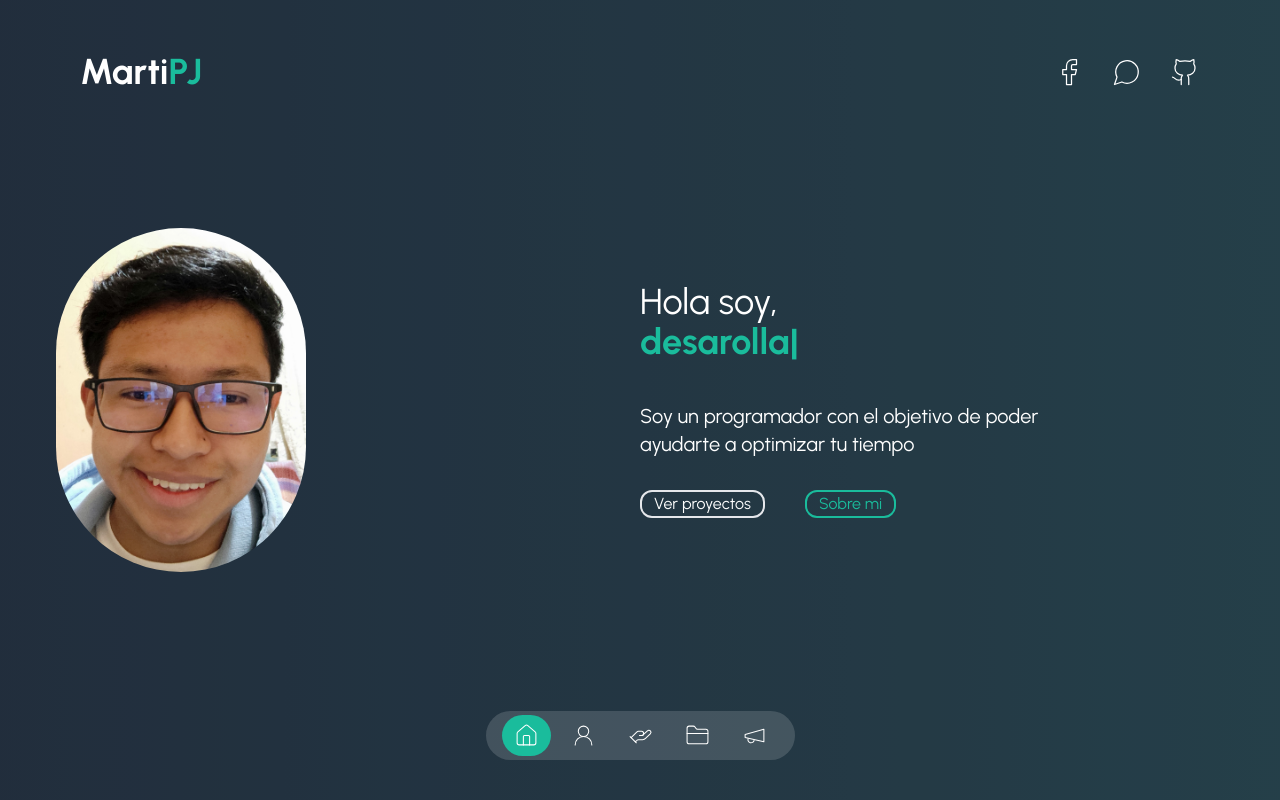
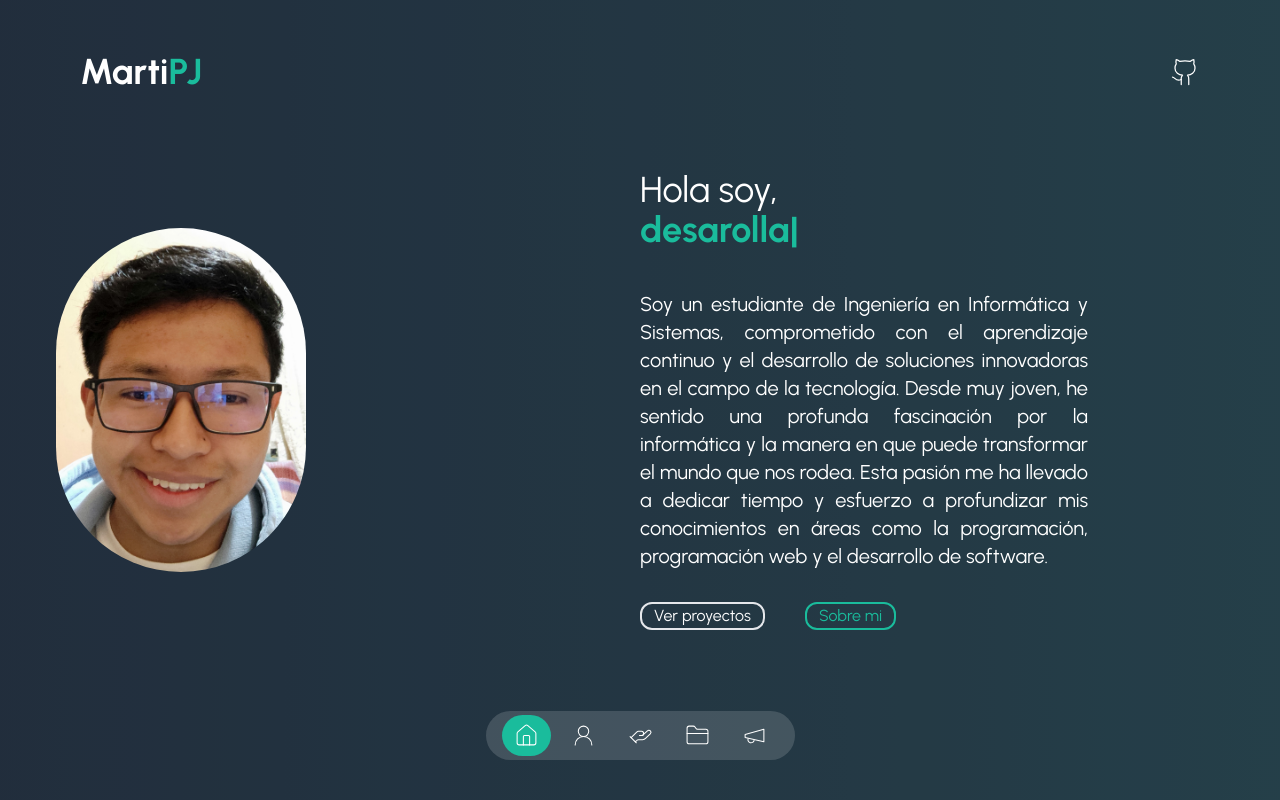
Before and after one commit to MartiPJ/PortafolioWeb, a Next.js app: page / in a window 1280 px wide. Built offline with nearby package versions, Linux system fonts and the light colour scheme.

Commit message:
Implementacion del blog

```diff
--- a/app/(routes)/testimonials/page.tsx
+++ b/app/(routes)/testimonials/page.tsx
@@ -1,19 +1,9 @@
-import CircleImage from "@/components/circleImage";
-import TransitionPage from "@/components/transitionPage";
+import Post from "@/components/post";
 
-const TestimonialsPage = () => {
+const TestimonialPage = () => {
     return (
-        <>
-        <TransitionPage />
-        <div className="flex flex-col justify-center h-lvh">
-            <CircleImage />
-            <h1>
-                Algunos comentarios de nuestros clientes
-            </h1>
-
-        </div>
-        </>
+        <Post />
      );
 }
 
-export default TestimonialsPage;
+export default TestimonialPage;
--- a/components/introduction.tsx
+++ b/components/introduction.tsx
@@ -29,8 +29,10 @@ const Introduction=()=>{
                         className="font-bold text-secondary"
                         />
                     </h1>
-                    <p className='mx-auto mb-2 text-xl md:mx-0 md:mb-8'>
-                        Soy un programador con el objetivo de poder ayudarte a optimizar tu tiempo
+                    <p className='mx-auto mb-2 text-xl md:mx-0 md:mb-8 text-justify'>
+                        Soy un estudiante de Ingeniería en Informática y Sistemas, comprometido con el aprendizaje continuo y el desarrollo de soluciones innovadoras en el campo de la tecnología.
+
+                        Desde muy joven, he sentido una profunda fascinación por la informática y la manera en que puede transformar el mundo que nos rodea. Esta pasión me ha llevado a dedicar tiempo y esfuerzo a profundizar mis conocimientos en áreas como la programación, programación web y el desarrollo de software.
                     </p>
                     <div className='flex item-center justify-center gap-3 md:justify-start md:gap-10'>
                         <Link href="/portfolio" className='px-3 py2 transition-all border-2 cursor-pointer text-md w-fit rounded-xl hover:shadow-xl hover:shadow-white/50'>
--- /dev/null
+++ b/components/post.tsx
@@ -0,0 +1,39 @@
+import { parsedEnv } from "@/env";
+import axios from "axios";
+
+interface Post {
+  data: {
+    id: number;
+    attributes: {
+      Title: string;
+      Body: string;
+    };
+  };
+}
+
+export default async function Post() {
+  const response = await axios.get<{ data: Post[] }>(parsedEnv.API_URL, {
+    headers: {
+      Authorization: `Bearer ${parsedEnv.API_KEY}`,
+    },
+  });
+
+  console.log(response.data);
+
+  return (
+    <main className="p-4">
+      <h1 className="text-2xl font-bold mb-4 mt-auto">Posts</h1>
+      <div className="flex flex-col gap-4">
+        {response.data.data.map((post) => (
+          <article
+            key={post.id}
+            className="p-4 border border-lime-300 rounded-xl"
+          >
+            <h2 className="text-xl text-lime-500 font-semibold mb-2">{post.attributes.Title}</h2>
+            <p className="text-amber-100 text-justify">{post.attributes.Body}</p>
+          </article>
+        ))}
+      </div>
+    </main>
+  );
+}
--- a/data.tsx
+++ b/data.tsx
@@ -2,21 +2,10 @@ import { BookText, CodeSquare, HomeIcon, UserRound, Linkedin, Twitter, Rss, Twit
 
 export const socialNetworks = [
     {
-        id: 1,
-        logo: <Facebook size={30} strokeWidth={1} />,
-        src: "https://github.com/MartiPJ",
-
+        id:1,
+        logo:<Github size={30} strokeWidth={1} />,
+        src:"https://github.com/MartiPJ",
     },
-    {
-        id: 3,
-        logo: <MessageCircle size={30} strokeWidth={1} />,
-        src: "#!",
-    },
-    {
-        id:4,
-        logo:<Github size={30} strokeWidth={1} />,
-        src:"#!",
-    }
 
 ];
 
--- /dev/null
+++ b/env.ts
@@ -0,0 +1,11 @@
+import { z } from "zod";
+import * as dotenv from 'dotenv';
+
+dotenv.config();
+
+const schema = z.object({
+    API_URL: z.string().url(),
+    API_KEY: z.string()
+})
+
+export const parsedEnv = schema.parse(process.env)
--- a/package.json
+++ b/package.json
@@ -9,6 +9,8 @@
     "lint": "next lint"
   },
   "dependencies": {
+    "axios": "^1.7.2",
+    "dotenv": "^16.4.5",
     "framer-motion": "^11.2.6",
     "lucide-react": "^0.379.0",
     "next": "14.2.3",
@@ -16,7 +18,8 @@
     "react-countup": "^6.5.3",
     "react-dom": "^18",
     "react-type-animation": "^3.2.0",
-    "swiper": "^11.1.3"
+    "swiper": "^11.1.3",
+    "zod": "^3.23.8"
   },
   "devDependencies": {
     "@types/node": "^20",
```
Also changed, not shown: 1 other file (tests, documents, lock files or other folders).
